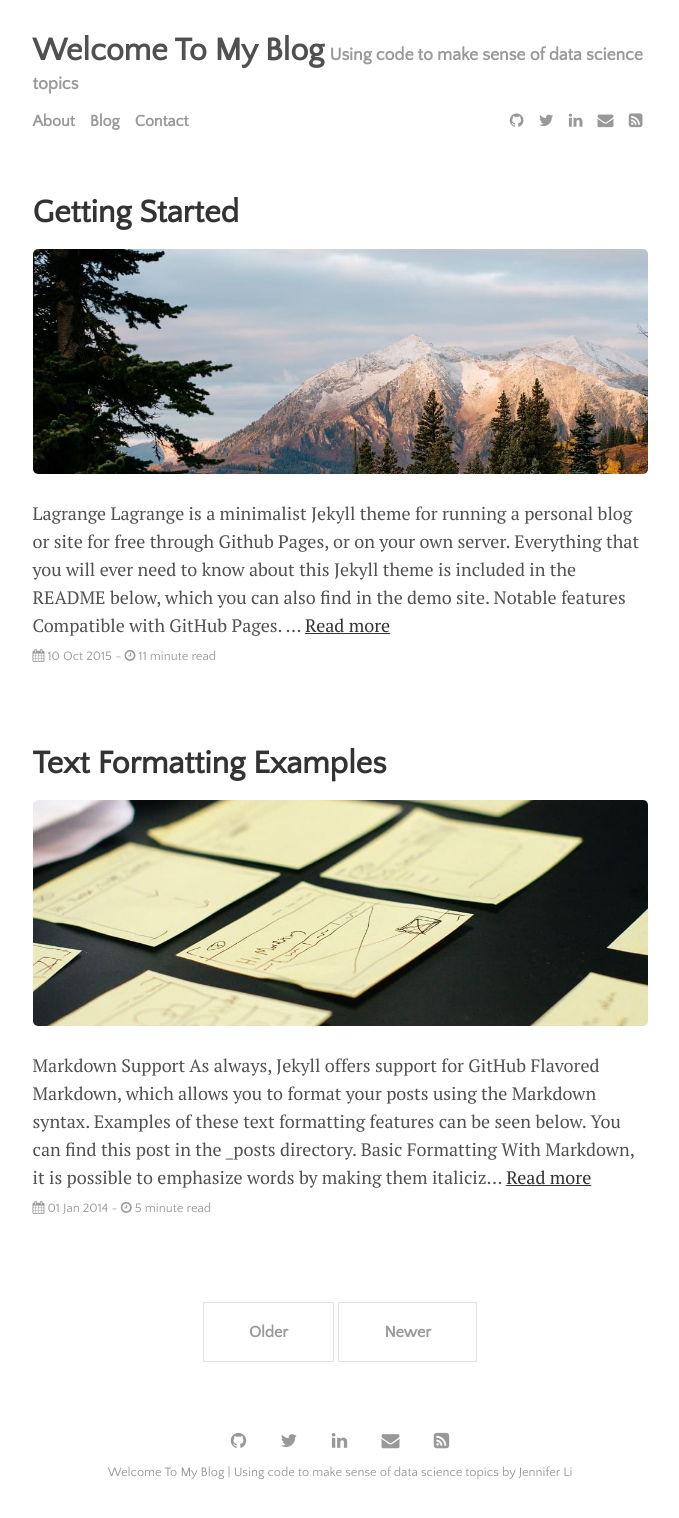
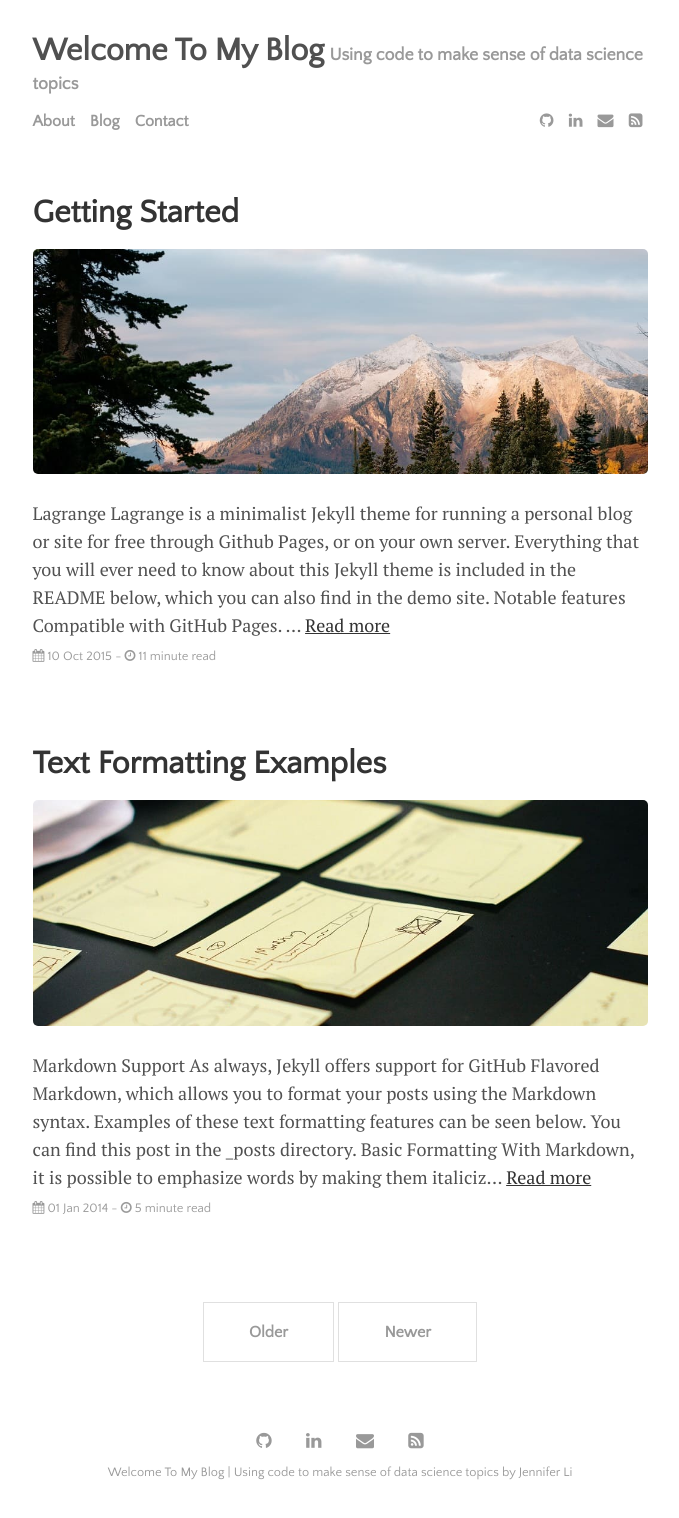
Before and after one commit to lijenniferx/lijenniferx.github.io, a Jekyll site: the page built from index.html, in a window 1280 px wide. Shown: the whole page, without its empty margins (300-979 px from the left). Built offline with Jekyll 4.4.1, drawn with Linux system fonts in a browser that asks for light colours; the list of posts is cut into pages by our own code.

Commit message:
Update settings.yml

```diff
--- a/_data/settings.yml
+++ b/_data/settings.yml
@@ -13,10 +13,9 @@ menu:
 
 # Available social icons are powered by Font Awesome, so you can use any icon that they offer
 social:
-- {icon: 'github', link: 'https://www.github.com/lenpaul'}
-- {icon: 'twitter', link: 'https://twitter.com/paululele'}
-- {icon: 'linkedin', link: 'http://www.linkedin.com/in/lenpaul/'}
-- {icon: 'envelope', link: 'mailto:l.nguyen.paul@gmail.com'}
+- {icon: 'github', link: 'https://www.github.com/lijenniferx'}
+- {icon: 'linkedin', link: 'http://www.linkedin.com/in/lijenniferx/'}
+- {icon: 'envelope', link: 'mailto:l.lijenniferx@gmail.com'}
 - {icon: 'rss-square', link: '/feed.xml'}
 # - {icon: 'rss-square', link: '/rss-feed.xml'}
 
```
